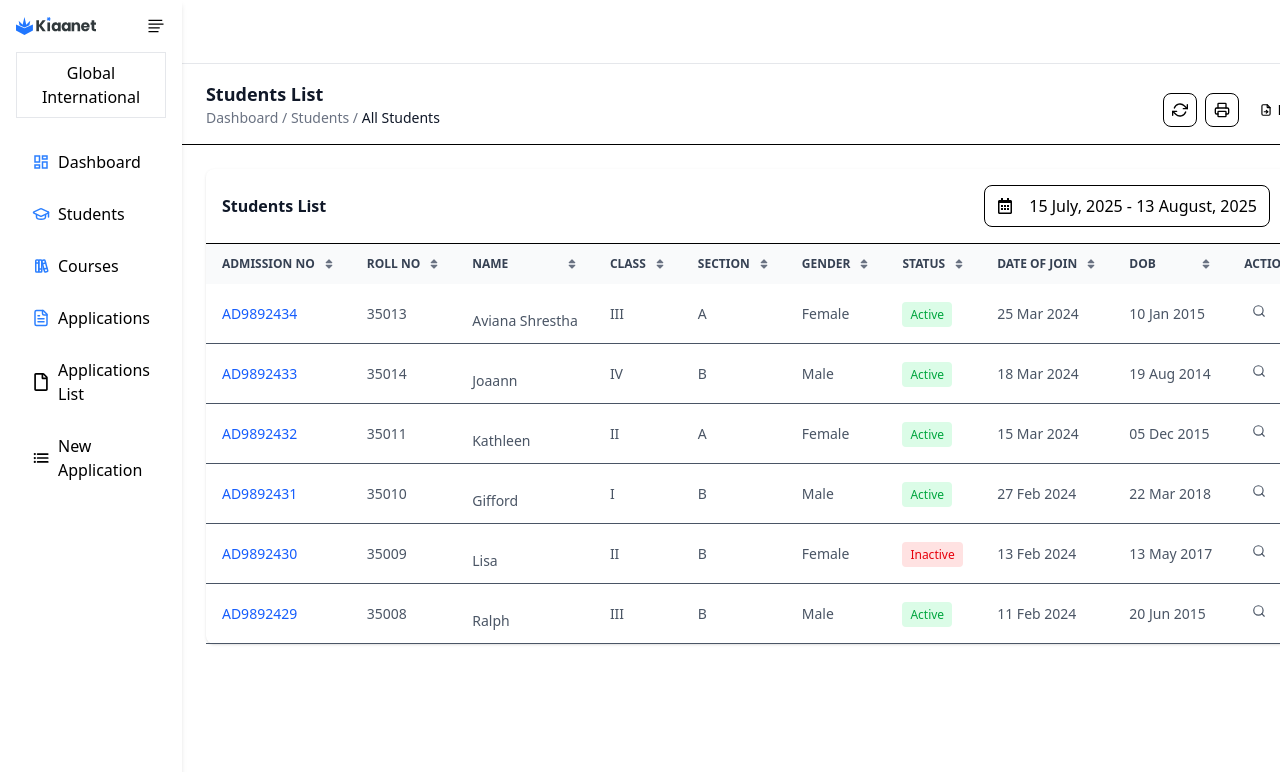
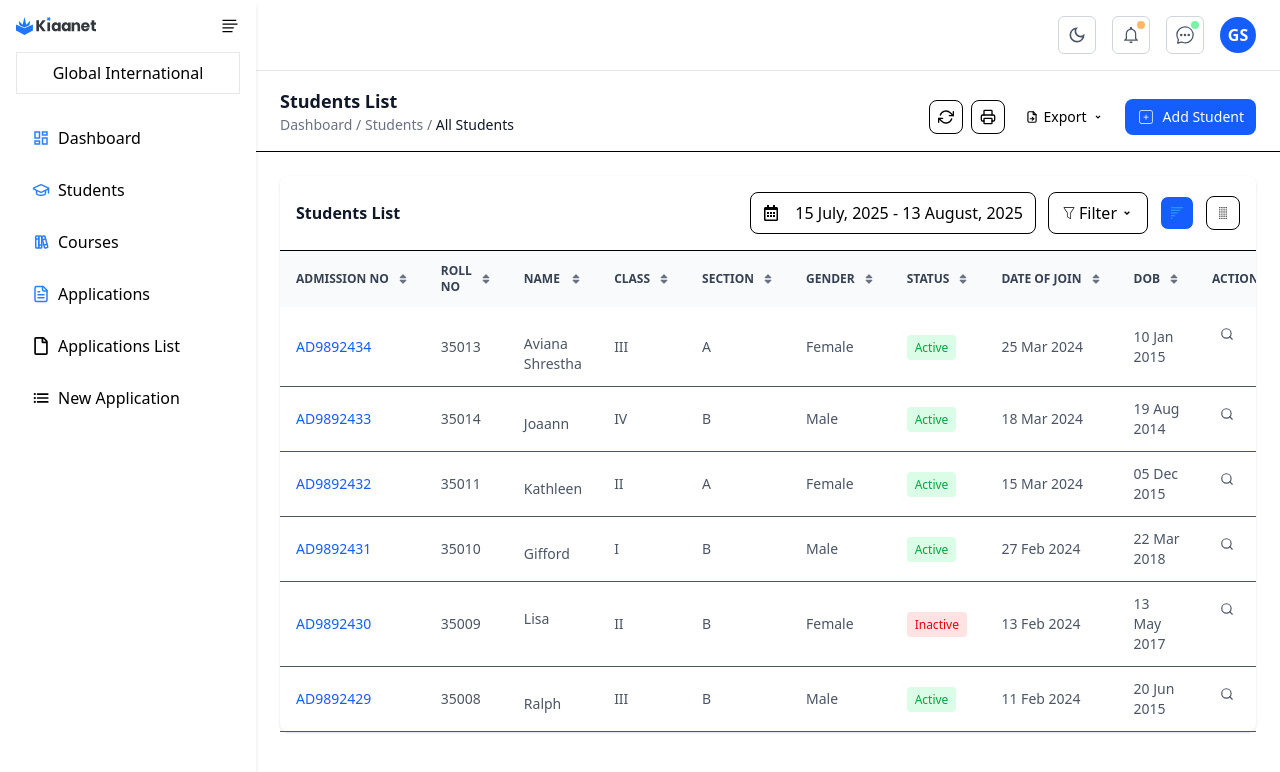
Before and after one commit to Aayesha-baidhya/Kiaanet, a Next.js app: page /dashboard/students in a window 1280 px wide. Shown: the top 772 px of the page. Built offline with nearby package versions, Linux system fonts and the light colour scheme.

Commit message:
fix: css overflow fixes and broken styling fixes

```diff
--- a/src/app/dashboard/layout.tsx
+++ b/src/app/dashboard/layout.tsx
@@ -8,11 +8,13 @@ export default function DashboardLayout({
 }) {
   return (
     <section>
-      <div className="flex h-screen overflow-hidden">
-        <SideBar />
-        <div className="flex flex-col flex-1">
+      <div className="flex h-screen max-w-screen">
+        <div>
+          <SideBar />
+        </div>
+        <div className="flex-1 overflow-x-auto">
           <Navbar />
-          {children}
+          <div>{children}</div>
         </div>
       </div>
     </section>
--- a/src/app/dashboard/page.tsx
+++ b/src/app/dashboard/page.tsx
@@ -1,19 +1,15 @@
-import Navbar from '@/components/navBar'
-import SideBar from '@/components/sideBar'
-import DashboardHeader from '@/components/dashboardHeader'
-import React from 'react'
-import DashboardStats from '@/components/dashboardstats'
+import DashboardHeader from "@/components/dashboardHeader";
+import React from "react";
+import DashboardStats from "@/components/dashboardstats";
 
 export default function Dashboard() {
   return (
-    <div className="flex h-screen overflow-hidden">
-    {/* //   <SideBar /> */}
-    <div className="flex flex-col flex-1">
-    {/* //     <Navbar /> */}
+    <div className="flex flex-col">
       <DashboardHeader />
       <div className="mx-6 mt-4 flex flex-col sm:flex-row sm:items-center sm:justify-between gap-2 bg-green-100 border border-green-300 text-green-700 px-4 py-3 rounded-2xl">
         <span className="text-sm">
-          <strong className="font-semibold">Fahed III,C</strong> has paid Fees for the <strong>“Term1”</strong>
+          <strong className="font-semibold">Fahed III,C</strong> has paid Fees
+          for the <strong>“Term1”</strong>
         </span>
         <button className="self-start sm:self-center text-green-700 hover:text-green-900">
           ✕
@@ -31,13 +27,8 @@ export default function Dashboard() {
         </p>
       </div>
       <div className="mx-6 mt-6">
-          <DashboardStats/>
+        <DashboardStats />
       </div>
     </div>
-
-
-
-      </div>
-
-  )
+  );
 }
--- a/src/app/dashboard/students/page.tsx
+++ b/src/app/dashboard/students/page.tsx
@@ -4,11 +4,7 @@ import { FiPhone, FiRefreshCw, FiSearch } from "react-icons/fi";
 import { LuPrinter } from "react-icons/lu";
 import { CiFilter, CiLock, CiSquarePlus } from "react-icons/ci";
 import { TbFileArrowRight } from "react-icons/tb";
-import {
-  RiArrowDropDownLine,
-  RiCheckboxBlankCircleLine,
-  RiCheckboxBlankLine,
-} from "react-icons/ri";
+import { RiArrowDropDownLine } from "react-icons/ri";
 import { MdDelete, MdOutlineEmail } from "react-icons/md";
 import { SlOptionsVertical } from "react-icons/sl";
 import {
@@ -130,7 +126,7 @@ const Student = () => {
       {/* ===== Students List Card ===== */}
       <div className="bg-white rounded-lg shadow m-6">
         {/* Card Header */}
-        <div className="p-4 border-b flex items-center justify-between gap-2 flex-wrap">
+        <div className="p-4 border-b flex items-center justify-between gap-2">
           <h1 className="text-md font-bold text-gray-900">Students List</h1>
           <div className="flex items-center gap-3 ml-6 flex-wrap">
             <button className=" border rounded-lg hover:bg-gray-100 px-3 py-2 gap-4 flex items-center">
@@ -151,10 +147,9 @@ const Student = () => {
             </button>
           </div>
         </div>
-
         {/* Table */}
-        <div className="overflow-x-scroll">
-          <table className="w-full text-sm text-left text-gray-600 min-w-max">
+        <div className="overflow-x-auto">
+          <table className="text-sm text-left text-gray-600 px-4">
             <thead className="bg-gray-50 text-xs uppercase text-gray-700">
               <tr>
                 <th className="px-4 py-3 whitespace-nowrap">
@@ -216,7 +211,7 @@ const Student = () => {
                 </th>
                 <th className="px-4 py-3">
                   <div className="flex items-center justify-between">
-                    Date of Join
+                    <div className="whitespace-nowrap">Date of Join</div>
                     <button className="text-gray-500 ml-2">
                       <FaSort />
                     </button>
@@ -278,17 +273,22 @@ const Student = () => {
                     <button className="p-2 rounded hover:bg-gray-100">
                       <MdOutlineEmail />
                     </button>
-                    <button className="bg-gray-500 text-white rounded-lg text-sm flex items-center">
+                    <button className="bg-gray-500 text-white rounded-lg text-sm flex items-center whitespace-nowrap px-3">
                       Collect Fees
                     </button>
-                    <td className="relative group">
+                    <td>
                       {/* Trigger Button */}
                       <button className="p-2 rounded hover:bg-gray-100">
                         <SlOptionsVertical />
                       </button>
-
+                    </td>
+                  </td>
+                </tr>
+              ))}
+            </tbody>
+          </table>
           {/* Dropdown Menu */}
-                      <div className="absolute right-0 mt-2 w-48 bg-white border rounded shadow-lg opacity-0 invisible group-hover:visible group-hover:opacity-100 transition-all duration-200 z-10">
+          <div className="mt-2 w-48 bg-white border rounded shadow-lg hidden">
             <ul className="flex flex-col">
               <li className="flex items-center gap-2 px-4 py-2 hover:bg-gray-100 cursor-pointer">
                 <FaEye /> View Student
@@ -311,12 +311,6 @@ const Student = () => {
               </li>
             </ul>
           </div>
-                    </td>
-                  </td>
-                </tr>
-              ))}
-            </tbody>
-          </table>
         </div>
       </div>
     </>
--- a/src/components/navBar.tsx
+++ b/src/components/navBar.tsx
@@ -1,24 +1,20 @@
-import React from 'react';
+import React from "react";
 import { MdOutlineDarkMode } from "react-icons/md";
 import { IoMdNotificationsOutline } from "react-icons/io";
 import { IoChatbubbleEllipsesOutline } from "react-icons/io5";
 
 const Navbar = () => {
   return (
-    <header className="w-full bg-white h-16 px-6 flex items-center justify-end shadow-sm border-b border-gray-200">
+    <header className="w-full bg-white px-6 py-4 flex items-center justify-end shadow-sm border-b border-gray-200">
       <div className="flex items-center gap-4">
-
-
         <div className="group p-2 border border-gray-300 rounded-md cursor-pointer hover:shadow-sm">
           <MdOutlineDarkMode className="text-xl text-gray-600 group-hover:text-black" />
         </div>
-
-    {/* Icons with dot */}
+        {/* Icons with dot */}
         <div className="relative group p-2 border border-gray-300 rounded-md cursor-pointer hover:shadow-sm">
           <IoMdNotificationsOutline className="text-xl text-gray-600 group-hover:text-black" />
           <span className="absolute top-1 right-1 w-2 h-2 bg-orange-300 rounded-full" />
         </div>
-
 
         <div className="relative group p-2 border border-gray-300 rounded-md cursor-pointer hover:shadow-sm">
           <IoChatbubbleEllipsesOutline className="text-xl text-gray-600 group-hover:text-black" />
--- a/src/components/sideBar.tsx
+++ b/src/components/sideBar.tsx
@@ -1,6 +1,6 @@
 "use client";
-import React, { useState, useEffect } from 'react';
-import Image from 'next/image';
+import React, { useState, useEffect } from "react";
+import Image from "next/image";
 import { VscListFlat } from "react-icons/vsc";
 import { MdOutlineDashboard } from "react-icons/md";
 import { LuGraduationCap } from "react-icons/lu";
@@ -8,7 +8,7 @@ import { TbBooks } from "react-icons/tb";
 import { LuFileText } from "react-icons/lu";
 import { FaRegFile } from "react-icons/fa";
 import { IoList } from "react-icons/io5";
-import Link from 'next/link';
+import Link from "next/link";
 
 const SideBar = () => {
   const [isCollapsed, setIsCollapsed] = useState(false);
@@ -27,22 +27,20 @@ const SideBar = () => {
     handleResize();
 
     // Listen to window resize events
-    window.addEventListener('resize', handleResize);
+    window.addEventListener("resize", handleResize);
 
     // Cleanup listener on unmount
-    return () => window.removeEventListener('resize', handleResize);
+    return () => window.removeEventListener("resize", handleResize);
   }, []);
 
   // Manually toggle collapse on icon click, but only if on mobile
   const toggleCollapse = () => {
-  setIsCollapsed(prev => !prev);
-};
-
-
+    setIsCollapsed((prev) => !prev);
+  };
 
   return (
     <aside
-      className={`sidebar bg-white shadow-md h-screen p-4 relative transition-all duration-300
+      className={`bg-white shadow-md h-screen p-4 relative transition-all duration-300
         ${isCollapsed ? "w-16" : "w-60 sm:w-60 md:w-48 lg:w-64"}`}
     >
       {/* Logo and List Icon */}
```
Lines whose indentation alone changed are shown as unchanged.
